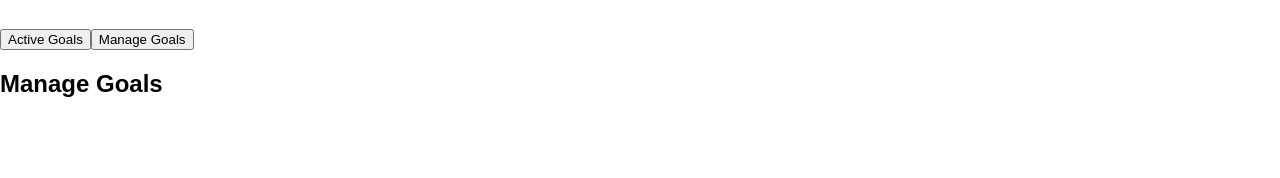
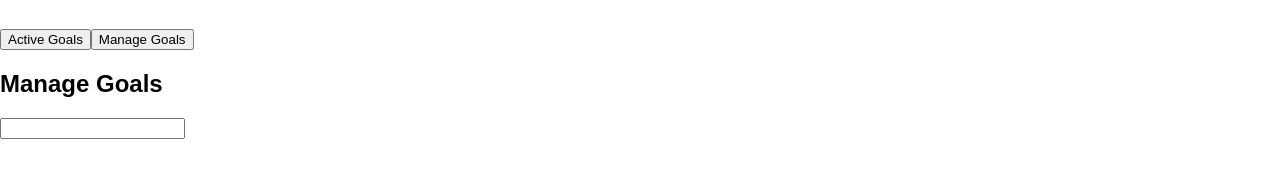
Before and after one commit to yeisson-venencia/vue-practice, a Vue app in the folder vue-third-project/: page / in a window 1280 px wide. Both pictures are taken after a click on the button "Manage Goals". Shown: the part 442-620 px from the top of the page. Built offline with nearby package versions, Linux system fonts and the light colour scheme.

Commit message:
S9/class-two: keeping alive dynamic components

```diff
--- a/vue-third-project/src/App.vue
+++ b/vue-third-project/src/App.vue
@@ -18,7 +18,9 @@
     <button @click="setSelectedComponent('manage-goals')">Manage Goals</button>
     <!-- <active-goals v-if="selectedComponent === 'active-goals'"></active-goals>
     <manage-goals v-if="selectedComponent === 'manage-goals'"></manage-goals> -->
-    <component :is="selectedComponent"></component>
+    <keep-alive>
+      <component :is="selectedComponent"></component>
+    </keep-alive>
   </div>
 </template>
 
--- a/vue-third-project/src/components/ManageGoals.vue
+++ b/vue-third-project/src/components/ManageGoals.vue
@@ -1,5 +1,8 @@
 <template>
-  <h2>
-    Manage Goals
-  </h2>
+  <div>
+    <h2>
+      Manage Goals
+    </h2>
+    <input type="text" />
+  </div>
 </template>
```
